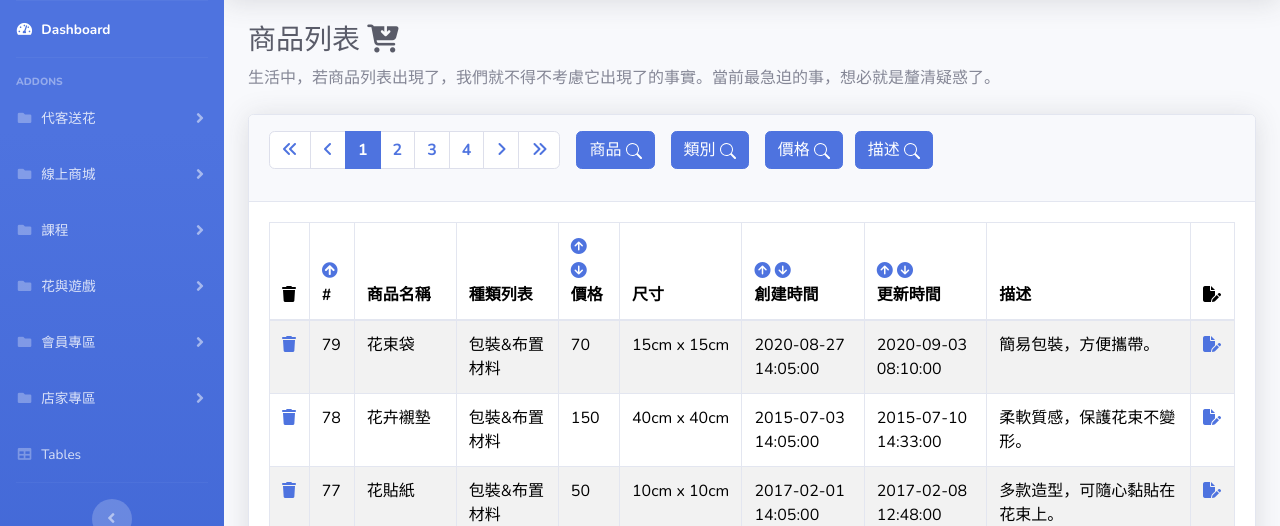
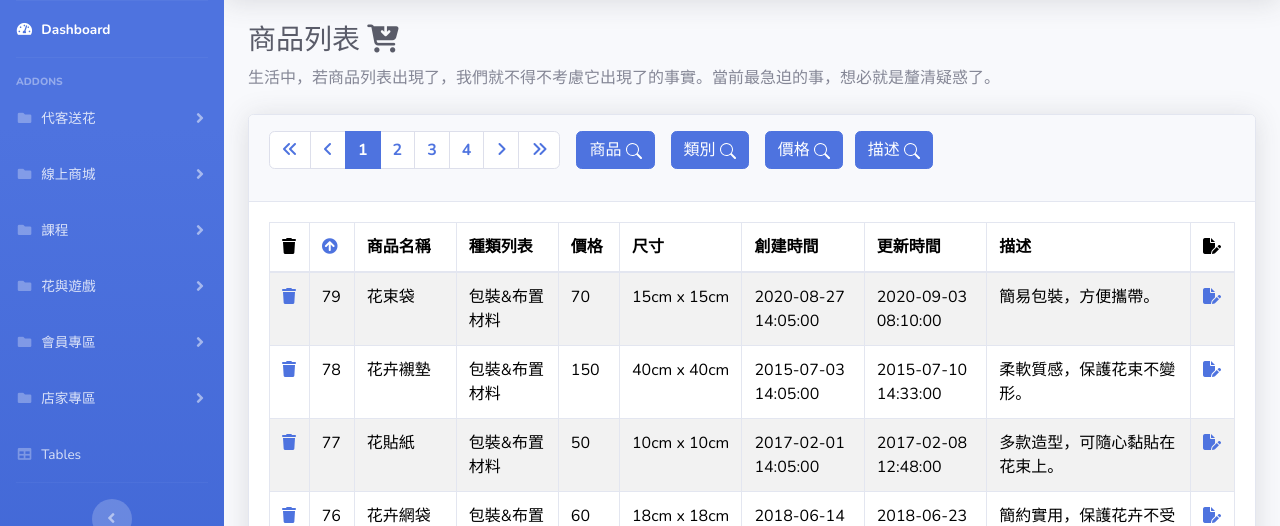
Before and after one commit to forget0224/floral_shop, a PHP site: page /pages/product/list.php in a window 1280 px wide. Shown: the part 70-596 px from the top of the page. Run offline with PHP 8.4, Linux system fonts and the light colour scheme; data comes from the database, SQL or seed files in the repository.

Commit message:
改回原版

```diff
--- a/pages/product/list.php
+++ b/pages/product/list.php
@@ -41,11 +41,6 @@ if ($totalRows > 0) {
     exit;
   }
 
-  // 排序
-  $orderBy = isset($_GET['orderBy']) ? $_GET['orderBy'] : 'product_id'; //product_id排序
-  $order = isset($_GET['order']) && ($_GET['order'] === 'asc' || $_GET['order'] === 'desc') ? strtoupper($_GET['order']) : 'DESC'; //price排序
-
-
   // 透過inner join將product表格和categories表格連接起來
   $sql = sprintf(
     "SELECT p.*, c.name AS category_name FROM product p
@@ -54,19 +49,13 @@ if ($totalRows > 0) {
     %s
     %s
     %s
-    ORDER BY
-      CASE
-      WHEN p.updated_at IS NULL OR p.updated_at = '0000-00-00 00:00:00' THEN 1
-      ELSE 0
-    END,
-    %s %s
+    ORDER BY p.product_id %s
     LIMIT %s, %s",
     $isSearch ? "WHERE p.name LIKE :searchKeyword" : "", //搜尋-商品關鍵字
     $isSearchCategory ? "AND p.categories_id = :searchCategory" : "", // 搜尋-類別
     ($isSearchPrice && $searchPriceFirst !== '' && $searchPriceSecond !== '') ? "AND p.price BETWEEN :searchPriceFirst AND :searchPriceSecond" : "", // 搜尋-價格
     $isSearchDescription ? "AND p.description LIKE :searchDescription" : "", //搜尋-描述關鍵字
-    $orderBy,
-    $order, //排序
+    (isset($_GET['order']) && ($_GET['order'] === 'asc' || $_GET['order'] === 'desc')) ? strtoupper($_GET['order']) : 'DESC', // Sorting order (asc or desc)
     ($page - 1) * $perPage,
     $perPage
   );
@@ -150,9 +139,7 @@ if ($totalRows > 0) {
                     <?php for ($i = $page - 5; $i <= $page + 5; $i++) :
                       if ($i >= 1 and $i <= $totalPages) : ?>
                         <li class="page-item <?= $i == $page ? 'active' : '' ?>">
-                          <a class="page-link" href="?page=<?= $i ?>&orderBy=<?= $orderBy ?>&order=<?= $order ?>">
-                            <?= $i ?>
-                          </a>
+                          <a class="page-link" href="?page=<?= $i ?>"><?= $i ?></a>
                         </li>
                     <?php endif;
                     endfor; ?>
@@ -328,41 +315,13 @@ if ($totalRows > 0) {
                         <a href="?orderBy=product_id&order=<?= (isset($_GET['orderBy']) && $_GET['orderBy'] === 'product_id' && $_GET['order'] === 'asc') ? 'desc' : 'asc' ?>">
                           <i class="fas <?= (isset($_GET['orderBy']) && $_GET['orderBy'] === 'product_id' && $_GET['order'] === 'asc') ? 'fa-arrow-circle-down' : 'fa-arrow-circle-up' ?>"></i>
                         </a>
-                        #
                       </th>
                       <th style="width: 100px;">商品名稱</th>
                       <th style="width: 100px;">種類列表</th>
-                      <th style="width: 60px;">
-                        <a class="text-decoration-none" href="?orderBy=price&order=desc">
-                          <i class="fa-solid fa-circle-arrow-up"></i>
-                        </a>
-                        <a class="text-decoration-none" href="?orderBy=price&order=asc">
-                          <i class="fa-solid fa-circle-arrow-down"></i>
-                        </a>
-                        價格
-                      </th>
+                      <th style="width: 60px;">價格</th>
                       <th style="width: 120px;">尺寸</th>
-                      <th style="width: 120px;">
-
-                        <a class="text-decoration-none" href="?orderBy=created_at&order=desc">
-                          <i class="fa-solid fa-circle-arrow-up"></i>
-                        </a>
-                        <a class="text-decoration-none" href="?orderBy=created_at&order=asc">
-                          <i class="fa-solid fa-circle-arrow-down"></i>
-                        </a>
-                        <br>
-                        創建時間
-                      </th>
-                      <th style="width: 120px;">
-
-                        <a class="text-decoration-none" href="?orderBy=updated_at&order=desc">
-                          <i class="fa-solid fa-circle-arrow-up"></i>
-                        </a>
-                        <a class="text-decoration-none" href="?orderBy=updated_at&order=asc">
-                          <i class="fa-solid fa-circle-arrow-down"></i>
-                        </a>
-                        <br>更新時間
-                      </th>
+                      <th style="width: 120px;">創建時間</th>
+                      <th style="width: 120px;">更新時間</th>
                       <th style="width: 200px;">描述</th>
                       <th style="width: 20px;"><i class="fa-solid fa-file-pen"></i></th>
                     </tr>
```
